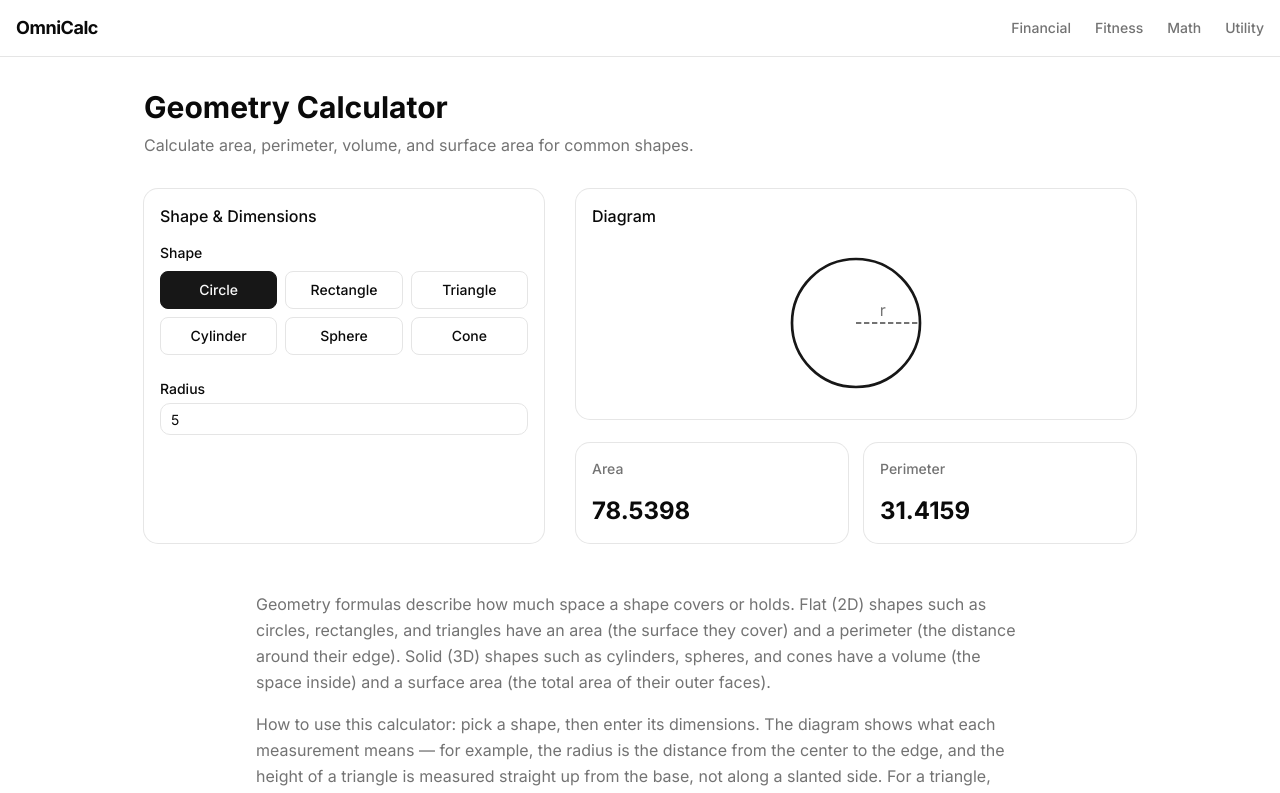
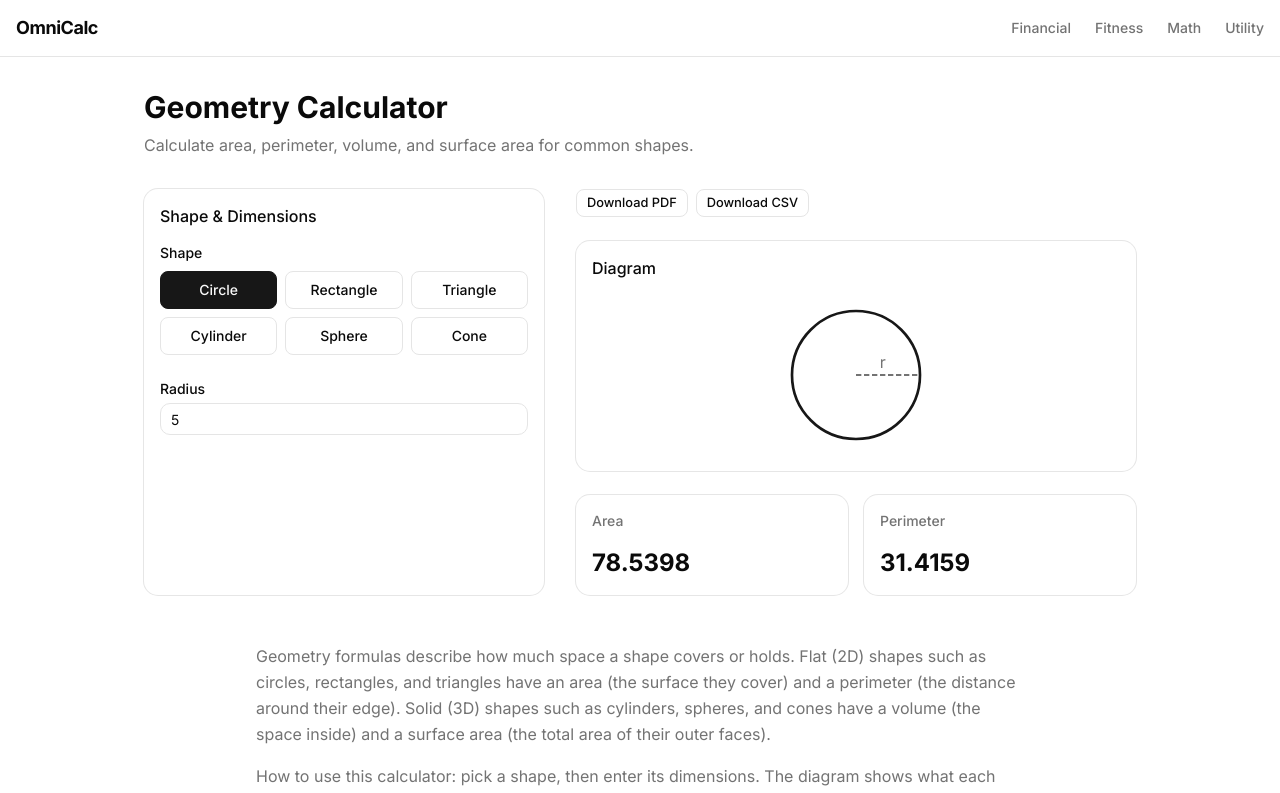
Before and after one commit to mnbarve811-web/omnicalc, a Next.js app: page /utility/geometry in a window 1280 px wide. Shown: the top 793 px of the page. Built offline with nearby package versions, Linux system fonts and the light colour scheme.

Commit message:
feat: add export to utility calculators

```diff
--- a/src/app/utility/date-diff/DateDiffCalculator.tsx
+++ b/src/app/utility/date-diff/DateDiffCalculator.tsx
@@ -4,6 +4,7 @@ import { useCalculatorUrl, type Schema } from '@/lib/hooks/use-calculator-url'
 import { calculateDateDiff, type DateDiffInputs } from '@/lib/engine/utility'
 import { Card, CardContent, CardHeader, CardTitle } from '@/components/ui/card'
 import { Input } from '@/components/ui/input'
+import { ExportButtons } from '@/components/common/ExportButtons'
 
 function today(): string {
   return new Date().toISOString().split('T')[0]
@@ -29,12 +30,17 @@ function formatDate(iso: string): string {
   })
 }
 
+function isValidIsoDate(value: string): boolean {
+  return /^\d{4}-\d{2}-\d{2}$/.test(value) && !Number.isNaN(new Date(value).getTime())
+}
+
 export function DateDiffCalculator() {
   const [values, setValues] = useCalculatorUrl<DateDiffInputs & Record<string, unknown>>(
     SCHEMA as Schema<DateDiffInputs & Record<string, unknown>>
   )
 
   const result = calculateDateDiff(values as DateDiffInputs)
+  const canExport = isValidIsoDate(values.startDate as string) && isValidIsoDate(values.endDate as string)
 
   return (
     <div className="grid grid-cols-1 lg:grid-cols-[400px_1fr] gap-8">
@@ -60,7 +66,20 @@ export function DateDiffCalculator() {
         </CardContent>
       </Card>
 
-      <div className="space-y-6">
+      <div id="date-diff-results" className="space-y-6">
+        <ExportButtons
+          resultsId="date-diff-results"
+          filename="date-difference"
+          csvRows={[{
+            'Start Date': values.startDate,
+            'End Date': values.endDate,
+            Years: result.years,
+            Months: result.months,
+            Days: result.days,
+            'Total Days': result.totalDays,
+          }]}
+          disabled={!canExport}
+        />
         <div className="grid grid-cols-2 gap-4">
           {[
             { label: 'Years',      value: result.years },
--- a/src/app/utility/geometry/GeometryCalculator.tsx
+++ b/src/app/utility/geometry/GeometryCalculator.tsx
@@ -4,6 +4,7 @@ import { useCalculatorUrl, type Schema } from '@/lib/hooks/use-calculator-url'
 import { calculateGeometry, type GeometryShape } from '@/lib/engine/utility'
 import { Card, CardContent, CardHeader, CardTitle } from '@/components/ui/card'
 import { Input } from '@/components/ui/input'
+import { ExportButtons } from '@/components/common/ExportButtons'
 
 interface GeomParams {
   shape: GeometryShape
@@ -151,17 +152,44 @@ const RESULT_LABELS: Record<string, string> = {
   surfaceArea: 'Surface Area',
 }
 
+const DIMENSION_LABELS: Record<string, string> = {
+  radius: 'Radius',
+  width: 'Width',
+  height: 'Height',
+  base: 'Base',
+  a: 'Side a',
+  b: 'Side b',
+  c: 'Side c',
+}
+
+function hasRequiredDimensions(v: GeomParams): boolean {
+  switch (v.shape) {
+    case 'circle':    return v.r > 0
+    case 'rectangle': return v.w > 0 && v.h > 0
+    case 'triangle':  return v.base > 0 && v.h > 0
+    case 'cylinder':  return v.r > 0 && v.h > 0
+    case 'sphere':    return v.r > 0
+    case 'cone':      return v.r > 0 && v.h > 0
+  }
+}
+
 export function GeometryCalculator() {
   const [values, setValues] = useCalculatorUrl<GeomParams & Record<string, unknown>>(
     SCHEMA as Schema<GeomParams & Record<string, unknown>>
   )
 
   const v = values
-  const result = calculateGeometry({ shape: v.shape, dimensions: getDimensions(v) })
+  const dimensions = getDimensions(v)
+  const result = calculateGeometry({ shape: v.shape, dimensions })
 
   const resultEntries = Object.entries(result).filter(
     (entry): entry is [string, number] => entry[1] !== undefined
   )
+
+  const canExport = hasRequiredDimensions(v)
+  const csvRow: Record<string, unknown> = { Shape: SHAPES.find(s => s.id === v.shape)?.label ?? v.shape }
+  for (const [key, val] of Object.entries(dimensions)) csvRow[DIMENSION_LABELS[key] ?? key] = val
+  for (const [key, val] of resultEntries) csvRow[RESULT_LABELS[key] ?? key] = fmt(val)
 
   return (
     <div className="grid grid-cols-1 lg:grid-cols-[400px_1fr] gap-8">
@@ -220,7 +248,13 @@ export function GeometryCalculator() {
       </Card>
 
       {/* Right: diagram + results */}
-      <div className="space-y-6">
+      <div id="geometry-results" className="space-y-6">
+        <ExportButtons
+          resultsId="geometry-results"
+          filename="geometry"
+          csvRows={[csvRow]}
+          disabled={!canExport}
+        />
         <Card>
           <CardHeader><CardTitle>Diagram</CardTitle></CardHeader>
           <CardContent>
--- a/src/app/utility/unit-conversion/UnitConversionCalculator.tsx
+++ b/src/app/utility/unit-conversion/UnitConversionCalculator.tsx
@@ -4,6 +4,7 @@ import { useCalculatorUrl, type Schema } from '@/lib/hooks/use-calculator-url'
 import { calculateConversion, type ConversionInputs, type UnitCategory } from '@/lib/engine/utility'
 import { Card, CardContent, CardHeader, CardTitle } from '@/components/ui/card'
 import { Input } from '@/components/ui/input'
+import { ExportButtons } from '@/components/common/ExportButtons'
 
 const UNITS_PER_CATEGORY: Record<UnitCategory, string[]> = {
   length:      ['m', 'km', 'mi', 'ft', 'in', 'cm', 'yd'],
@@ -29,6 +30,12 @@ export function UnitConversionCalculator() {
 
   const result = calculateConversion(values)
   const units = UNITS_PER_CATEGORY[values.category]
+  const canExport =
+    Number.isFinite(values.value) &&
+    values.value !== 0 &&
+    units.includes(values.fromUnit) &&
+    units.includes(values.toUnit) &&
+    Number.isFinite(result.result)
 
   function handleCategoryChange(newCategory: UnitCategory) {
     const newUnits = UNITS_PER_CATEGORY[newCategory]
@@ -108,7 +115,20 @@ export function UnitConversionCalculator() {
         </div>
 
         {/* Result */}
-        <div className="border-t pt-4">
+        <div id="unit-conversion-results" className="border-t pt-4">
+          <ExportButtons
+            resultsId="unit-conversion-results"
+            filename="unit-conversion"
+            csvRows={[{
+              Category: CATEGORIES.find((cat) => cat.value === values.category)?.label ?? values.category,
+              'From Value': values.value,
+              'From Unit': values.fromUnit,
+              'To Value': Number(result.result.toPrecision(7)),
+              'To Unit': values.toUnit,
+              Formula: result.formula,
+            }]}
+            disabled={!canExport}
+          />
           <p className="text-sm text-muted-foreground mb-1">Result</p>
           <p className="text-4xl font-bold">
             {Number(result.result.toPrecision(7)).toString()} <span className="text-2xl font-normal text-muted-foreground">{values.toUnit}</span>
```
